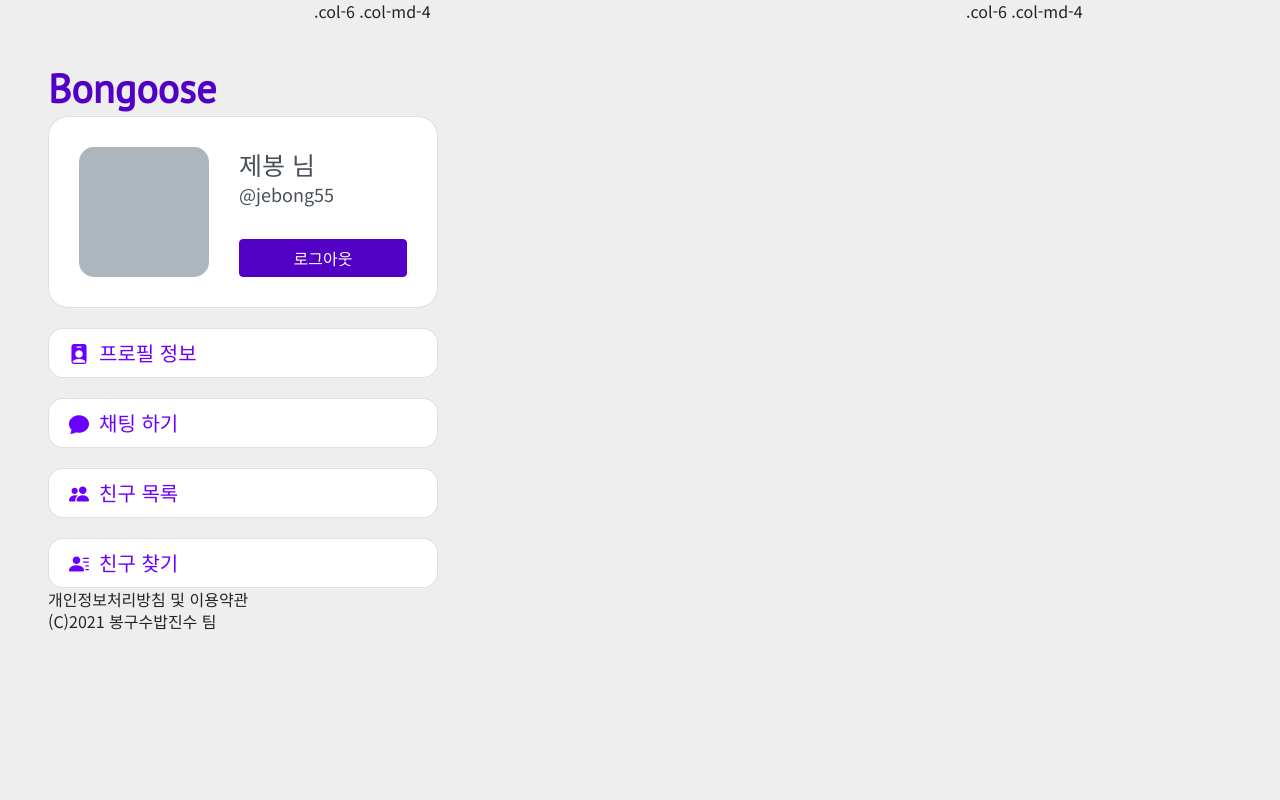
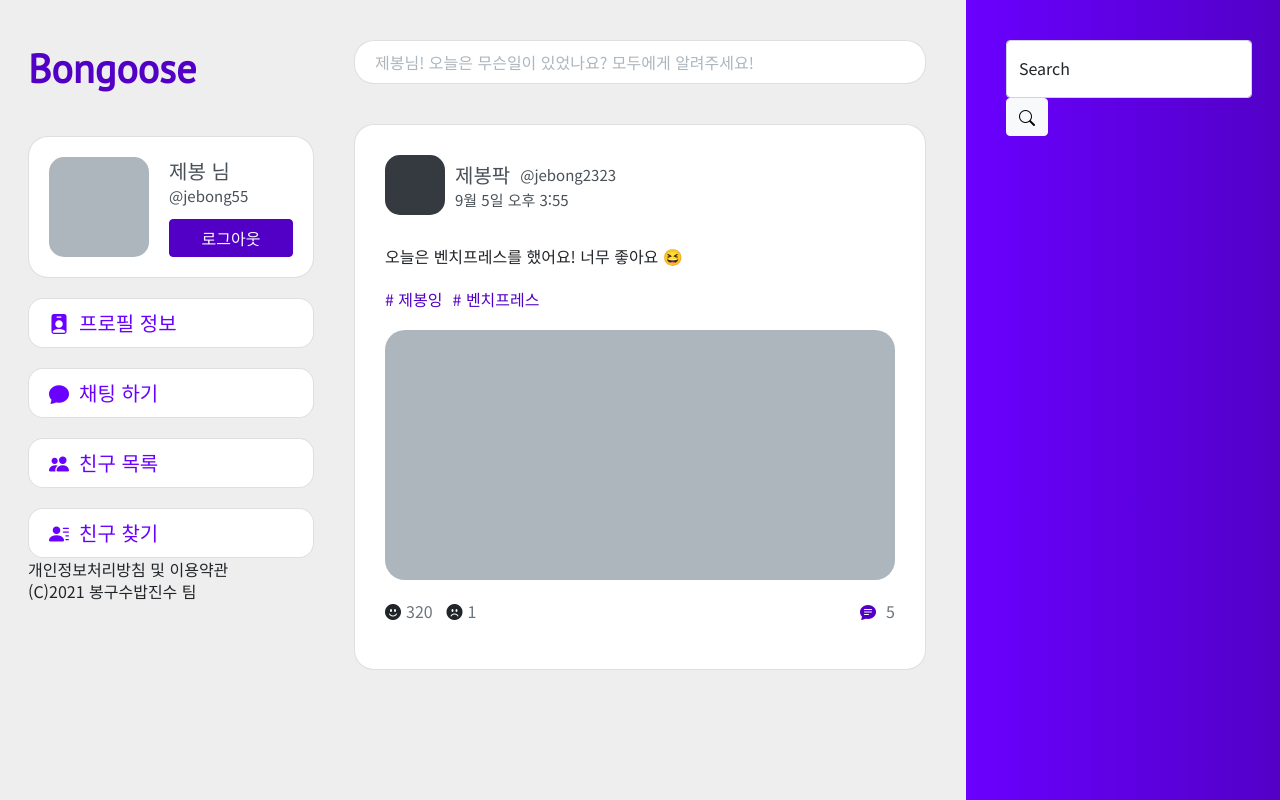
Before and after one commit to 17s-of-Tears/Bongoose-FE, a Vue app: page / in a window 1280 px wide. Built offline with nearby package versions, Linux system fonts and the light colour scheme.

Commit message:
메인페이지 디자인 구성 완료

```diff
--- a/src/App.vue
+++ b/src/App.vue
@@ -3,29 +3,42 @@
 		<div class="col-12 col-sm-3">
 			<SideMenu />
 		</div>
-		<div class="col-12 col-sm-6">.col-6 .col-md-4</div>
-		<div class="col-12 col-sm-3">.col-6 .col-md-4</div>
+		<div class="col-12 col-sm-6">
+			<RouterView v-slot="{ Component }">
+				<transition name="fade" mode="out-in">
+					<component :is="Component" :key="$route.path" />
+				</transition>
+			</RouterView>
+		</div>
+		<div class="col-12 col-sm-3">
+			<Aside />
+		</div>
 	</div>
 </template>
 
 <script>
 import SideMenu from '@/components/menus/SideMenu'
+import Aside from '@/components/Aside'
 
 export default {
 	components: {
-		SideMenu
+		SideMenu,
+		Aside
 	}
 }
 </script>
 
 <style lang="scss">
-body {
-	background-color: #eee;
-	font-family: 'Noto Sans KR', sans-serif;
-	line-height: 1.4;
-	box-sizing: border-box;
-	.col-12 {
-		padding: 0;
-	}
+.col-12 {
+	padding: 0;
+}
+
+.fade-enter-active,
+.fade-leave-active {
+	transition: opacity 0.5s, transform 0.5s;
+}
+.fade-enter-from,
+.fade-leave-to {
+	opacity: 0;
 }
 </style>
--- a/src/assets/scss/common.scss
+++ b/src/assets/scss/common.scss
@@ -7,3 +7,14 @@ $primary-light: #6A00FF;
 @import "../../../node_modules/bootstrap/scss/mixins";
 @import "../../../node_modules/bootstrap/scss/bootstrap.scss";
 @import url("https://cdn.jsdelivr.net/npm/bootstrap-icons@1.5.0/font/bootstrap-icons.css");
+
+body {
+	background-color: #eee;
+	font-family: 'Noto Sans KR', sans-serif;
+	line-height: 1.4;
+	box-sizing: border-box;
+  -ms-overflow-style: none;
+  &::-webkit-scrollbar {
+    display: none !important;
+  }
+}
--- /dev/null
+++ b/src/components/Aside.vue
@@ -0,0 +1,36 @@
+<template>
+	<aside>
+		<div class="aside-inner">
+			<div class="aside-search">
+				<div class="form-floating">
+					<input
+						class="form-control"
+						placeholder="Leave a comment here"
+						id="floatingTextarea"
+					/>
+					<label for="floatingTextarea">Search</label>
+				</div>
+				<div class="btn btn-light">
+					<i class="bi bi-search"></i>
+				</div>
+			</div>
+		</div>
+	</aside>
+</template>
+
+<script>
+export default {
+	setup() {
+		return {}
+	}
+}
+</script>
+
+<style lang="scss" scoped>
+.aside-inner {
+	width: 100%;
+	height: 100vh;
+	padding: 40px;
+	background: linear-gradient(to right, $primary-light, $primary);
+}
+</style>
--- /dev/null
+++ b/src/components/ContentCard.vue
@@ -0,0 +1,126 @@
+<template>
+	<div class="user-card card">
+		<div class="user">
+			<div class="user-img"></div>
+			<div class="user-content">
+				<div class="user-info">
+					<div class="user-nickname">제봉팍</div>
+					<div class="user-id">@jebong2323</div>
+				</div>
+				<div class="user-date">9월 5일 오후 3:55</div>
+			</div>
+		</div>
+		<div class="content">
+			<span class="content-text">
+				오늘은 벤치프레스를 했어요! 너무 좋아요 😆
+			</span>
+			<div class="content-hash">
+				<span class="content-hashtag"># 제봉잉</span>
+				<span class="content-hashtag"># 벤치프레스</span>
+			</div>
+			<div class="content-img"></div>
+			<div class="content-footer">
+				<div class="content-like">
+					<i class="bi bi-emoji-smile-fill"></i>
+					<p>320 &nbsp;</p>
+					<i class="bi bi-emoji-frown-fill"></i>
+					<p>1</p>
+				</div>
+				<div class="content-comment">
+					<i class="bi bi-chat-text-fill"></i>
+					<p>5</p>
+				</div>
+			</div>
+		</div>
+	</div>
+</template>
+
+<script>
+export default {
+	setup() {
+		return {}
+	}
+}
+</script>
+
+<style lang="scss" scoped>
+.user-card {
+	margin-top: 40px;
+	width: 100%;
+	padding: 30px;
+	display: flex;
+	gap: 30px;
+	&.card {
+		border-radius: 20px;
+	}
+	.user {
+		display: flex;
+		align-items: center;
+		gap: 10px;
+		.user-img {
+			width: 60px;
+			height: 60px;
+			background-color: $gray-800;
+			border-radius: 15px;
+		}
+		.user-content {
+			display: flex;
+			flex-direction: column;
+			color: $gray-700;
+		}
+		.user-info {
+			display: flex;
+			align-items: center;
+			gap: 10px;
+			.user-nickname {
+				font-size: 20px;
+			}
+			.user-id {
+				font-size: 15px;
+			}
+		}
+		.user-date {
+			font-size: 15px;
+		}
+	}
+	.content {
+		display: flex;
+		flex-direction: column;
+		gap: 20px;
+		.content-text {
+		}
+		.content-hash {
+			display: flex;
+			gap: 10px;
+			color: $primary;
+			.content-hashtag {
+			}
+		}
+		.content-img {
+			width: 100%;
+			height: 250px;
+			border-radius: 20px;
+			background-color: $gray-500;
+		}
+		.content-footer {
+			display: flex;
+			justify-content: space-between;
+			.content-like {
+				display: flex;
+				gap: 5px;
+				p {
+					color: $gray-600;
+				}
+			}
+			.content-comment {
+				display: flex;
+				gap: 10px;
+				color: $primary;
+				p {
+					color: $gray-600;
+				}
+			}
+		}
+	}
+}
+</style>
--- a/src/components/menus/NavItem.vue
+++ b/src/components/menus/NavItem.vue
@@ -50,7 +50,7 @@ export default {
 		text-decoration: none;
 	}
 	.card {
-		width: 390px;
+		width: 100%;
 		height: 50px;
 		border-radius: 15px;
 		display: flex;
--- a/src/components/menus/ProfileCard.vue
+++ b/src/components/menus/ProfileCard.vue
@@ -21,15 +21,16 @@ export default {
 
 <style lang="scss" scoped>
 .card {
-	width: 390px;
+	width: 100%;
+	margin-top: 40px;
 	display: flex;
-	gap: 30px;
-	padding: 30px;
+	gap: 20px;
+	padding: 20px;
 	flex-direction: row !important;
 	border-radius: 20px !important;
 	.profile-img {
-		width: 130px;
-		height: 130px;
+		width: 100px;
+		height: 100px;
 		background-color: $gray-500;
 		border-radius: 15px;
 		flex-shrink: 0;
@@ -42,10 +43,10 @@ export default {
 		.profile-text {
 			color: $gray-700;
 			:nth-child(1) {
-				font-size: 25px;
+				font-size: 20px;
 			}
 			:nth-child(2) {
-				font-size: 18px;
+				font-size: 15px;
 			}
 		}
 	}
--- a/src/components/menus/SideMenu.vue
+++ b/src/components/menus/SideMenu.vue
@@ -1,6 +1,6 @@
 <template>
 	<nav class="side-box">
-		<Logo class="logo" />
+		<Logo />
 		<ProfileCard />
 		<NavItem />
 		<Footer />
@@ -25,10 +25,7 @@ export default {
 
 <style lang="scss" scoped>
 .side-box {
-	margin: 60px;
+	margin: 40px 0 0 40px;
 	box-sizing: border-box;
-	.logo {
-		margin-bottom: 60px;
-	}
 }
 </style>
--- a/src/routes/index.js
+++ b/src/routes/index.js
@@ -4,6 +4,10 @@ const routes = [
 	{
 		path: '/',
 		component: () => import('@/views/HomePage')
+	},
+	{
+		path: '/profile',
+		component: () => import('@/views/ProfilePage')
 	},
 	{
 		path: '/chat',
--- a/src/views/HomePage.vue
+++ b/src/views/HomePage.vue
@@ -1,19 +1,37 @@
 <template>
-	<div>Home 페이지</div>
-	<p>테스트 입니다</p>
-	<button class="btn btn-primary">버튼</button>
+	<section>
+		<div class="sub-card card">
+			<p>제봉님! 오늘은 무슨일이 있었나요? 모두에게 알려주세요!</p>
+		</div>
+		<ContentCard />
+	</section>
 </template>
 
 <script>
+import ContentCard from '@/components/ContentCard'
+
 export default {
-	setup() {
-		return {}
+	components: {
+		ContentCard
 	}
 }
 </script>
 
 <style lang="scss" scoped>
-p {
-	color: $primary;
+section {
+	margin: 40px;
+	.sub-card {
+		padding: 10px 20px;
+		border-radius: 20px;
+		cursor: pointer;
+		transition: 0.5s;
+		&:hover {
+			background: rgba($color: $gray-300, $alpha: 0.1);
+		}
+		p {
+			color: $gray-500;
+			margin: 0;
+		}
+	}
 }
 </style>
--- /dev/null
+++ b/src/views/ProfilePage.vue
@@ -0,0 +1,9 @@
+<template>
+	<div>프로필!</div>
+</template>
+
+<script>
+export default {}
+</script>
+
+<style></style>
```
Also changed, not shown: 2 other files (tests, documents, lock files or other folders).
